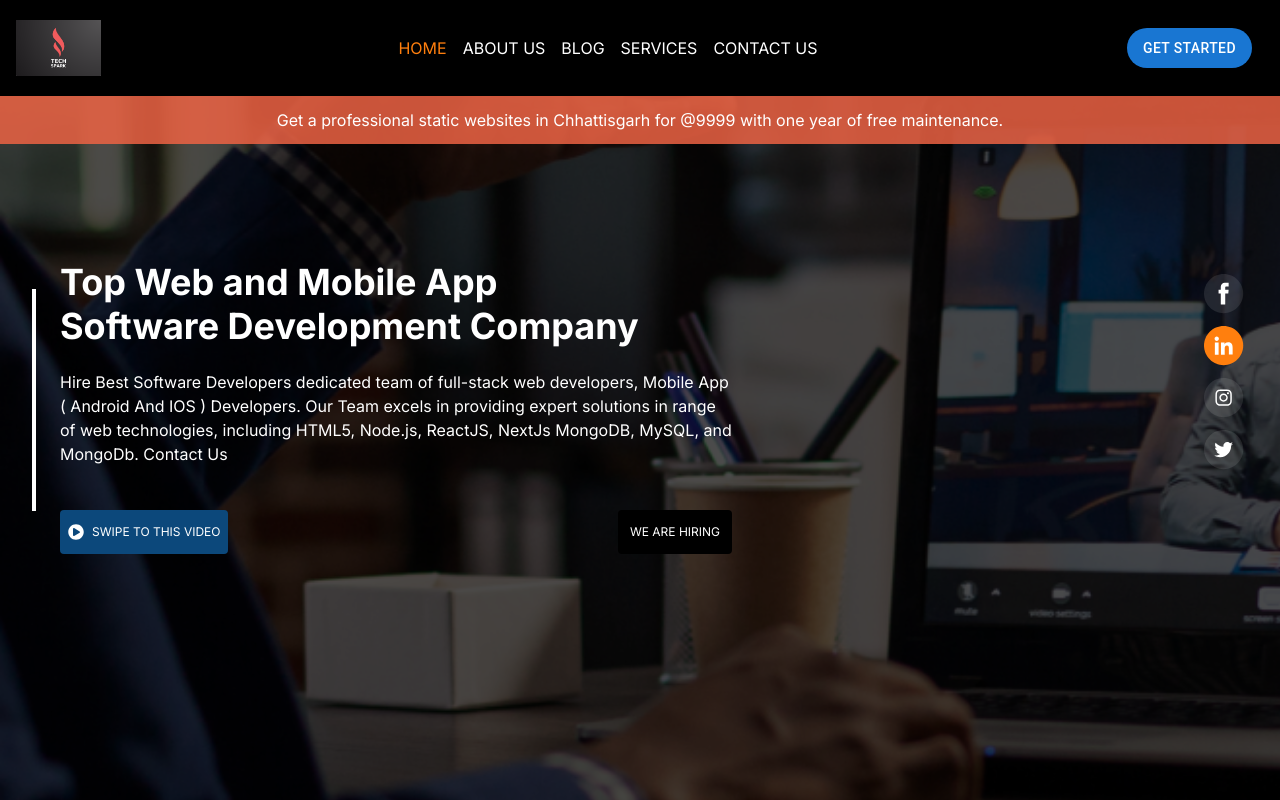
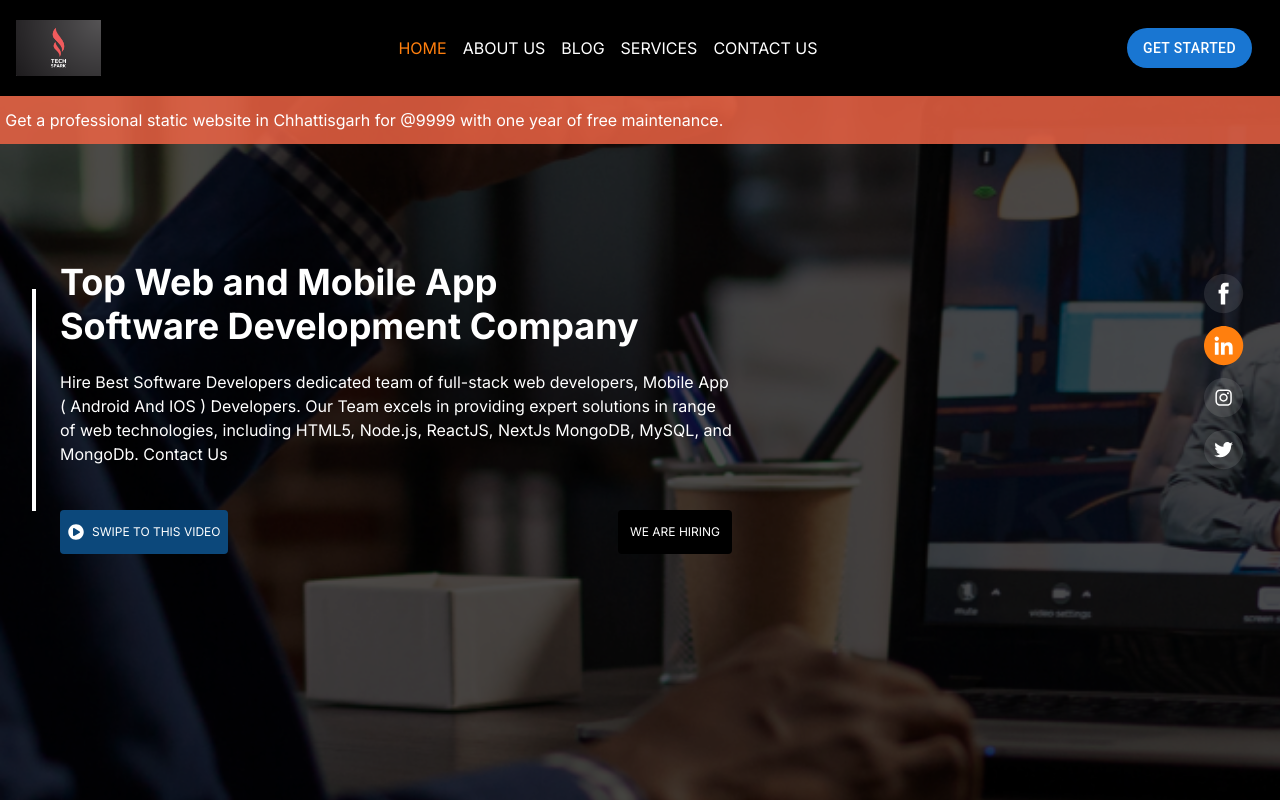
Before and after one commit to BimleshMandavi/The-TechSpark, a Next.js app: page / in a window 1280 px wide. Shown: the top 800 px of the page. Built offline with nearby package versions, Linux system fonts and the light colour scheme.

Commit message:
add animation at titlebar

```diff
--- a/package.json
+++ b/package.json
@@ -41,6 +41,7 @@
     "@types/react": "^18",
     "@types/react-dom": "^18",
     "@types/react-phone-number-input": "^3.1.37",
+    "@types/react-slick": "^0.23.13",
     "eslint": "^8",
     "eslint-config-next": "14.2.2",
     "postcss": "^8.4.38",
--- a/src/layouts/titlebar/page.tsx
+++ b/src/layouts/titlebar/page.tsx
@@ -1,16 +1,17 @@
+import React from 'react';
 
-import React from 'react'
+const Nav2 = () => {
+  return (
+    <div className='bg-[#ef6344d6] flex items-center justify-center bg-opacity-[80%] w-[100vw] overflow-hidden'>
+      <div className='h-12 flex items-center whitespace-nowrap'>
+        <div className='animate-scroll'>
+          <h1 className='text-md text-center text-white'>
+            Get a professional static website in Chhattisgarh for @9999 with one year of free maintenance.
+          </h1>
+        </div>
+      </div>
+    </div>
+  );
+};
 
-const nav2 = () => {
-
-  return (
-    <div className='bg-[#ef6344d6] flex items-center justify-center bg-opacity-[80%]  w-[100vw]'>
-
-     <div className='h-12 flex items-center'>
-      <h1 className='text-md text-center text-white'>Get a professional static websites in Chhattisgarh for @9999 with one year of free maintenance.</h1>
-     </div>
-    </div>
-  )
-}
-
-export default nav2
+export default Nav2;
--- a/tailwind.config.ts
+++ b/tailwind.config.ts
@@ -67,10 +67,15 @@ const config = {
           from: { height: "var(--radix-accordion-content-height)" },
           to: { height: "0" },
         },
+         scroll: {
+    '0%': { transform: 'translateX(100%)' },
+    '100%': { transform: 'translateX(-100%)' },
+  },
       },
       animation: {
         "accordion-down": "accordion-down 0.2s ease-out",
         "accordion-up": "accordion-up 0.2s ease-out",
+         scroll: 'scroll 10s linear infinite',
       },
        backgroundImage: {
         'custom-bg': "url('/image.png')",
```
Also changed, not shown: 1 other file (tests, documents, lock files or other folders).
